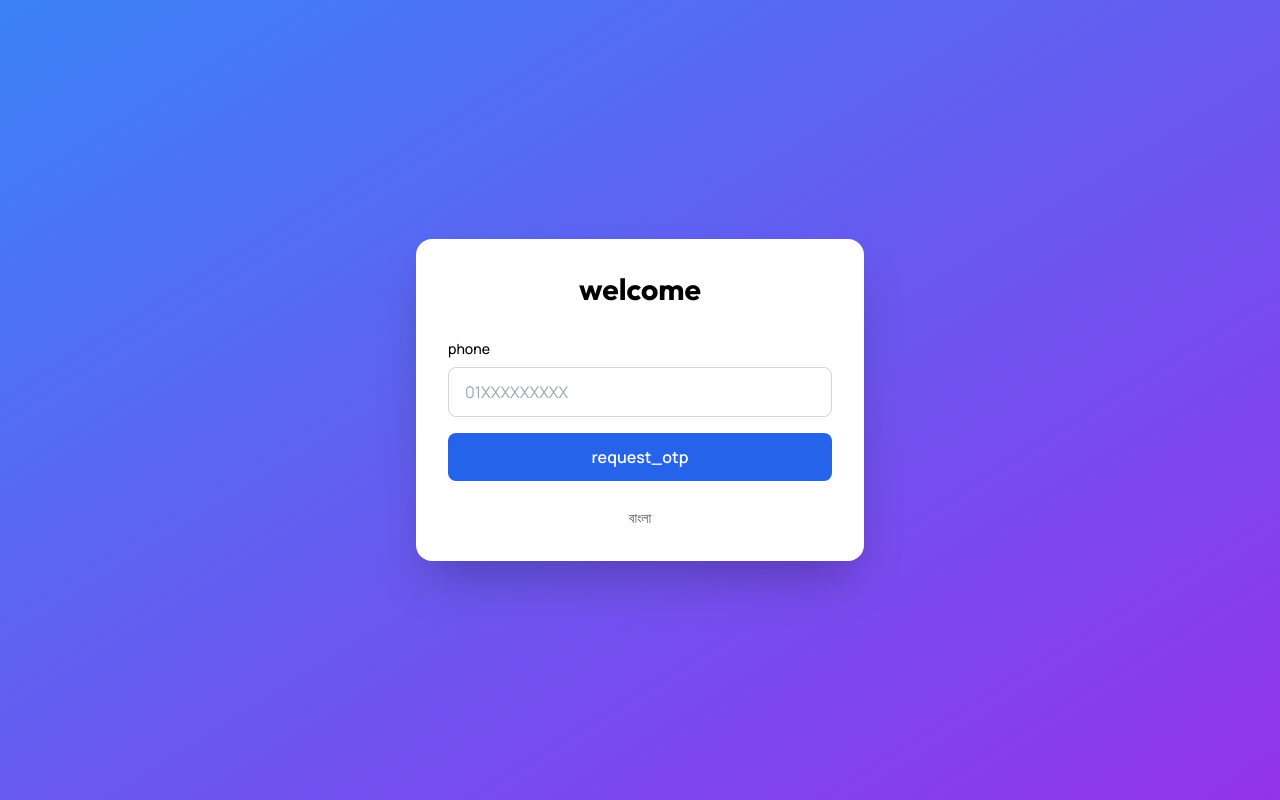
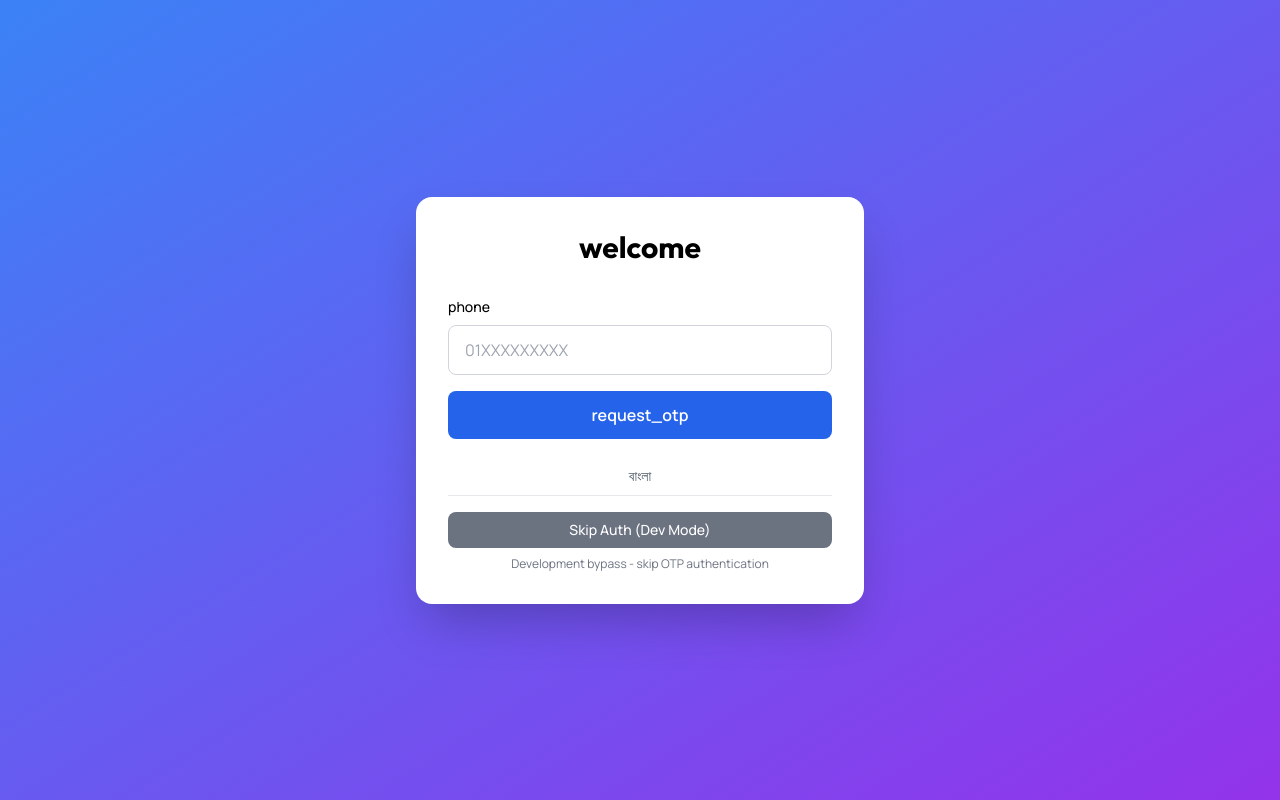
Before and after one commit to NahidDesigner/tp2, a React (Vite) app in the folder frontend/: page /login in a window 1280 px wide. Built offline with nearby package versions, Linux system fonts and the light colour scheme; the HTML template or start-up script is replaced by a standard one.

Commit message:
Add development bypass for authentication - skip OTP for testing

```diff
--- a/frontend/src/api/client.js
+++ b/frontend/src/api/client.js
@@ -28,8 +28,12 @@ apiClient.interceptors.request.use((config) => {
 apiClient.interceptors.response.use(
   (response) => response,
   (error) => {
-    // Only redirect on 401 if we're not already on login page
-    if (error.response?.status === 401 && !window.location.pathname.includes('/login')) {
+    // Check if using dev token - skip 401 redirect
+    const token = localStorage.getItem('token')
+    const isDevToken = token && token.startsWith('dev-token-')
+
+    // Only redirect on 401 if we're not already on login page and not using dev token
+    if (error.response?.status === 401 && !isDevToken && !window.location.pathname.includes('/login')) {
       localStorage.removeItem('token')
       // Use navigate if available, otherwise redirect
       if (window.location.pathname !== '/login') {
--- a/frontend/src/pages/Login.jsx
+++ b/frontend/src/pages/Login.jsx
@@ -46,6 +46,38 @@ function Login() {
       setError(result.error)
     }
     setLoading(false)
+  }
+
+  const handleSkipAuth = async () => {
+    // Development bypass - create a mock token and user
+    setLoading(true)
+    try {
+      // Create a mock user object
+      const mockUser = {
+        id: 1,
+        phone: 'dev-user',
+        email: null,
+        full_name: 'Dev User',
+        is_active: true,
+        created_at: new Date().toISOString()
+      }
+
+      // Create a simple mock token (not a real JWT, just for development)
+      const mockToken = 'dev-token-' + Date.now()
+
+      localStorage.setItem('token', mockToken)
+      useAuthStore.setState({
+        user: mockUser,
+        token: mockToken,
+        isAuthenticated: true
+      })
+
+      navigate('/dashboard')
+    } catch (err) {
+      setError('Failed to skip auth')
+    } finally {
+      setLoading(false)
+    }
   }
 
   return (
@@ -110,7 +142,8 @@ function Login() {
           </div>
         )}
 
-        <div className="mt-6 text-center">
+        <div className="mt-6 space-y-2">
+          <div className="text-center">
             <button
               onClick={() => i18n.changeLanguage(i18n.language === 'bn' ? 'en' : 'bn')}
               className="text-sm text-gray-600"
@@ -118,6 +151,19 @@ function Login() {
               {i18n.language === 'bn' ? 'English' : 'বাংলা'}
             </button>
           </div>
+          <div className="pt-4 border-t">
+            <button
+              onClick={handleSkipAuth}
+              disabled={loading}
+              className="w-full bg-gray-500 text-white py-2 rounded-lg text-sm font-medium hover:bg-gray-600 disabled:opacity-50"
+            >
+              {loading ? t('loading') : 'Skip Auth (Dev Mode)'}
+            </button>
+            <p className="text-xs text-gray-500 text-center mt-2">
+              Development bypass - skip OTP authentication
+            </p>
+          </div>
+        </div>
       </div>
     </div>
   )
--- a/frontend/src/store/authStore.js
+++ b/frontend/src/store/authStore.js
@@ -56,12 +56,26 @@ const useAuthStore = create((set, get) => ({
       return
     }
 
+    // Check if dev token - skip API call
+    if (token.startsWith('dev-token-')) {
+      const mockUser = {
+        id: 1,
+        phone: 'dev-user',
+        email: null,
+        full_name: 'Dev User',
+        is_active: true,
+        created_at: new Date().toISOString()
+      }
+      set({ user: mockUser, isAuthenticated: true, token })
+      return
+    }
+
     try {
       const response = await apiClient.get('/api/auth/me')
       set({ user: response.data, isAuthenticated: true, token })
     } catch (error) {
-      // If 401, token is invalid - clear auth
-      if (error.response?.status === 401) {
+      // If 401, token is invalid - clear auth (unless dev token)
+      if (error.response?.status === 401 && !token.startsWith('dev-token-')) {
         localStorage.removeItem('token')
         set({ isAuthenticated: false, user: null, token: null })
       }
```
Lines whose indentation alone changed are shown as unchanged.
